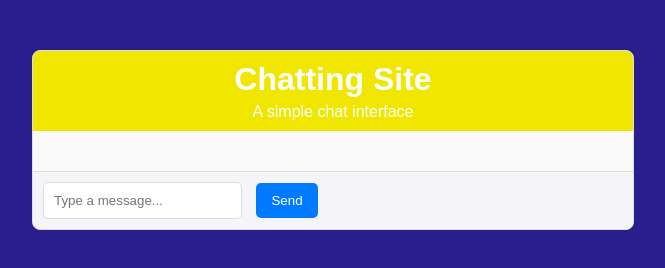
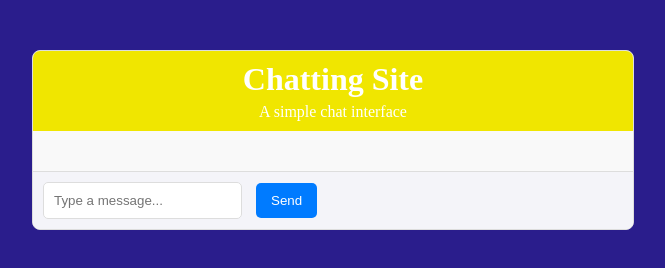
Before and after one commit to trakyacum/trakyacum.github.io, a plain HTML site: page index.html in a window 1280 px wide. Shown: the whole page, without its empty margins (307-972 px from the left). Drawn offline with Linux system fonts and the light colour scheme.

Commit message:
Update styles.css

```diff
--- a/styles.css
+++ b/styles.css
@@ -6,7 +6,7 @@ body, h1, p, input, button {
 }
 
 body {
-    font-family: Papyrus, sans-serif;
+    font-family: Papyrus, roman-typeface;
     background-color: #2a1d8c;
     color: #333;
 }
```
